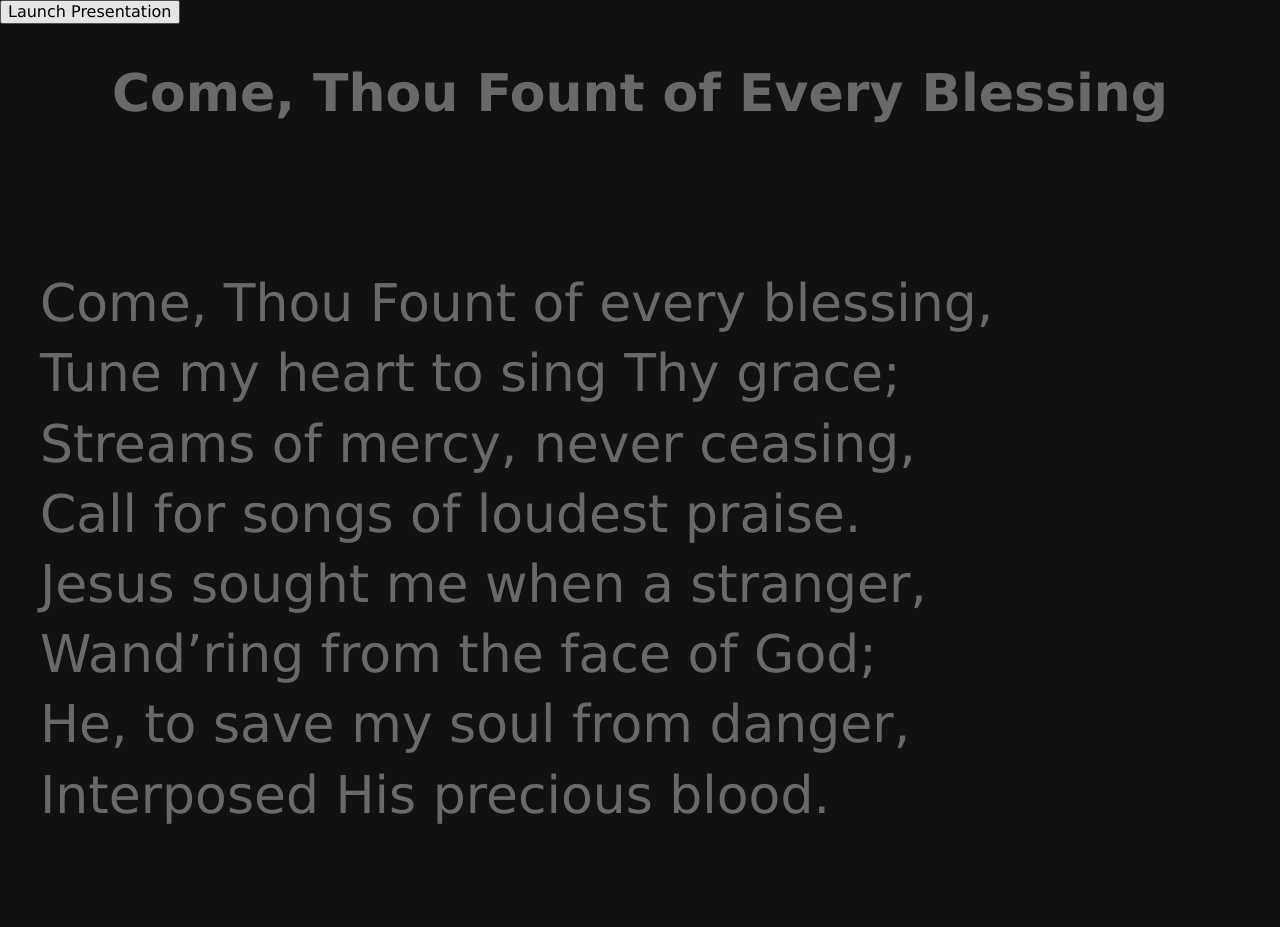
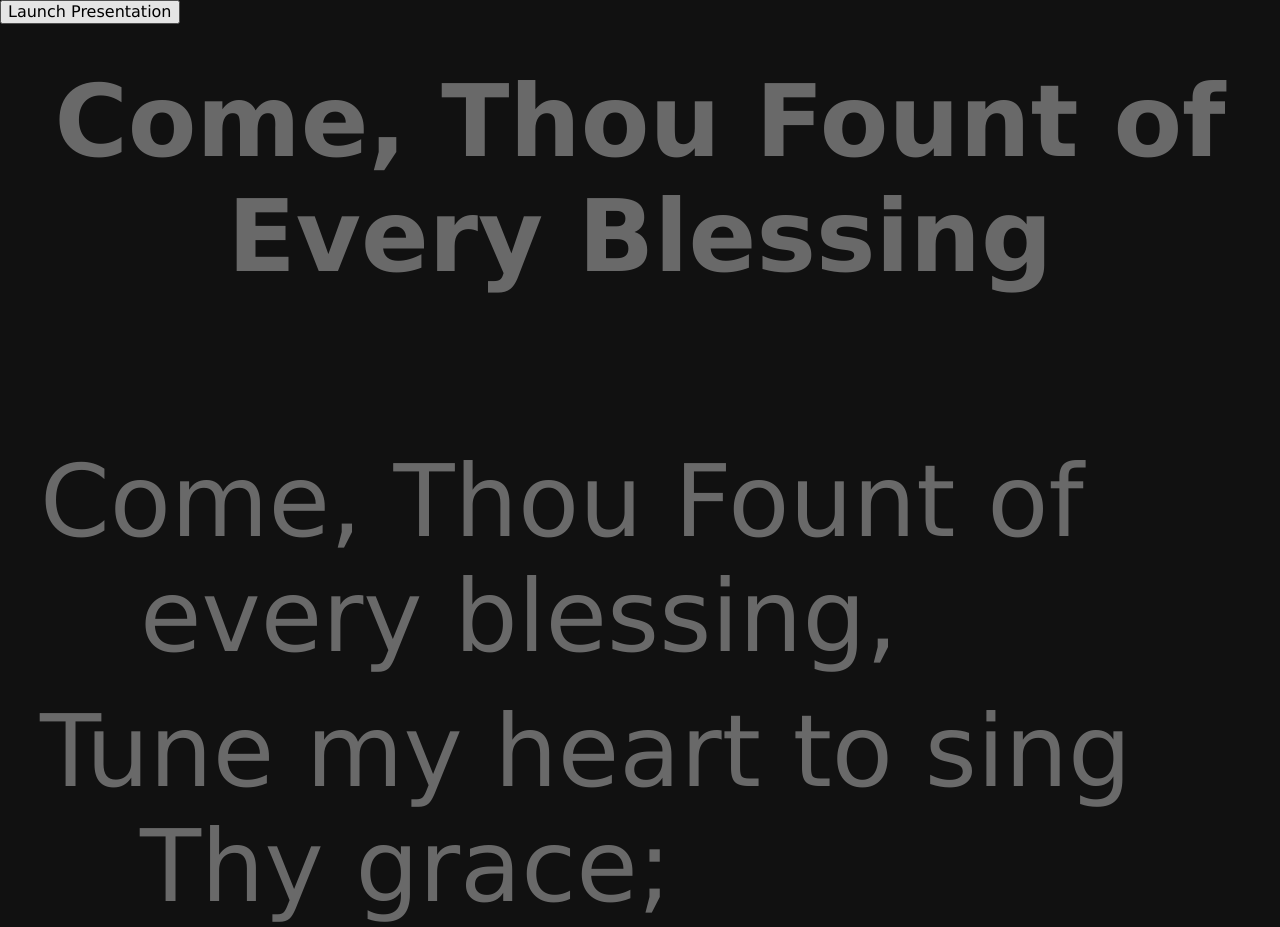
Before and after one commit to joshden/word-projector, a website: page index.html in a window 1280 px wide. Shown: the top 927 px of the page. Drawn offline with nearby package versions, Linux system fonts and the light colour scheme.

Commit message:
Restore and streamline sizing of elements

```diff
--- a/presentation.css
+++ b/presentation.css
@@ -7,7 +7,7 @@ body {
 }
 div#presenter {
     /* This will be dynamically scaled based on ratio of presenter to presentation width */
-    width: 100%;
+    font-size: 100%;
 }
 div#presenter article:not(.active) {
     opacity: 0.4;
@@ -22,24 +22,22 @@ div#presenter article:not(.active) {
 }
 article {
     color: #eee;
-    font-size: 100%;
-    padding: 2.5em;
+    font-size: 6.25em;
+    padding: 0.4em;
+}
+header {
+    font-weight: bold;
+    text-align: center;
 }
 ol {
     padding: 0;
-    margin-top: 9.375em;
-    margin-bottom: 9.375em;
-}
-header {
-    font-size: 3.25em;
-    font-weight: bold;
-    text-align: center;
+    margin-top: 1.5em;
+    margin-bottom: 1.5em;
 }
 li {
     list-style-type: none;
-    font-size: 3.25em;
-    text-indent: -0.8em;
-    margin-left: 0.8em;
+    text-indent: -1em;
+    margin-left: 1em;
     margin-top: 0.2em;
     margin-bottom: 0.2em;
     margin-right: 0em;
```
